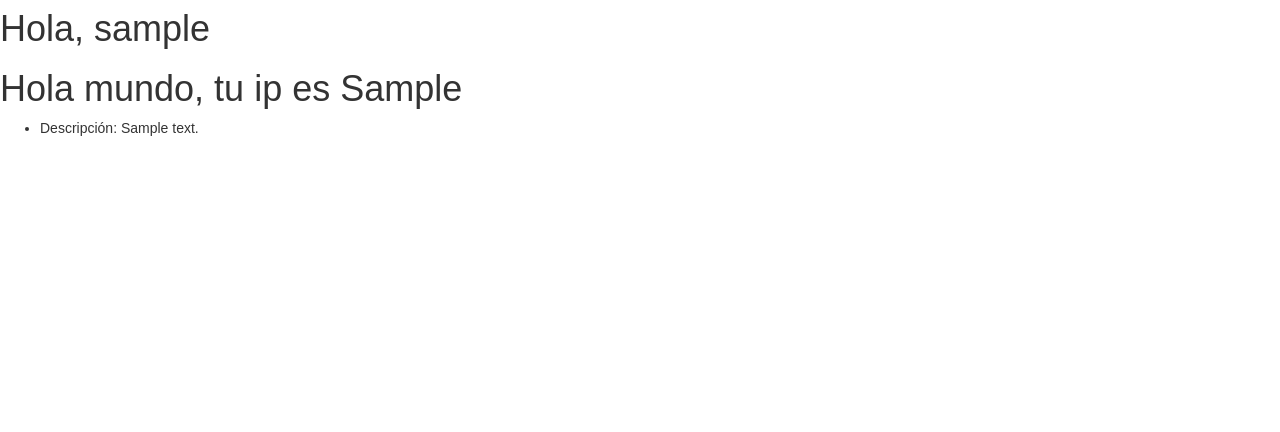
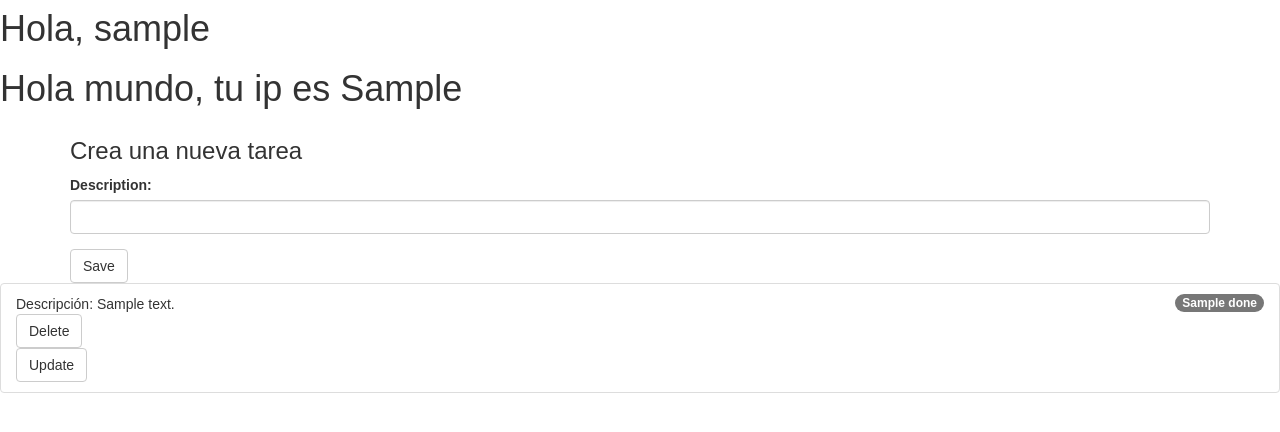
Before and after one commit to acruzmtz/CursoFlaskComentado, a Flask app: template app/templates/hello.html in a window 1280 px wide. Shown: the part 63-495 px from the top of the page. Run offline with Flask 2, Linux system fonts and the light colour scheme; the template is opened without the code that fills it: values that come from a table or form of the project are taken from there, most other values are stand-ins (such as "Sample title", 1, 10 or a date in 2020); some libraries are stand-ins or nearby versions.

Commit message:
the user can create, update and delete tasks

```diff
--- a/app/firebase_service.py
+++ b/app/firebase_service.py
@@ -24,3 +24,16 @@ def get_user(user_id):
 
 def get_todos(username):
     return db.collection('users').document(username).collection('todos').get()
+
+def add_todo(user_id, description):
+    todos_collection_ref = db.collection('users').document(user_id).collection('todos')
+    todos_collection_ref.add({'description': description, 'done': False})
+
+def delete(user_id, todo_id):
+    todo_ref = db.document('users/{}/todos/{}'.format(user_id, todo_id))
+    todo_ref.delete()
+
+def update_todo(user_id, todo_id, done):
+    todo_done = not bool(done)
+    todo_ref = db.document('users/{}/todos/{}'.format(user_id, todo_id))
+    todo_ref.update({'done': todo_done})
--- a/app/forms.py
+++ b/app/forms.py
@@ -3,8 +3,8 @@ from wtforms.fields import StringField, PasswordField, SubmitField
 from wtforms.validators import DataRequired
 
 class LoginForm(FlaskForm):
-    username = StringField('Nombre de usuario: ', validators=[DataRequired()])
-    password = PasswordField('Password', validators=[DataRequired()])
+    username = StringField('Username: ', validators=[DataRequired()])
+    password = PasswordField('Password: ', validators=[DataRequired()])
     # confirm_password = PasswordField('Confirma Password', validators=[DataRequired()])
     #
     # if password == confirm_password:
@@ -12,4 +12,16 @@ class LoginForm(FlaskForm):
     # else:
     #     print('no lo son')
 
-    submit = SubmitField('Enviar')
+    submit = SubmitField('send')
+
+
+class TodoForm(FlaskForm):
+    #name = StringField('Task: ', validators=[DataRequired()])
+    description = StringField('Description: ', validators=[DataRequired()])
+    submit = SubmitField('Save')
+
+class DeleteTodoForm(FlaskForm):
+    submit = SubmitField('Delete')
+
+class UpdateTodoForm(FlaskForm):
+    submit = SubmitField('Update')
--- a/app/templates/hello.html
+++ b/app/templates/hello.html
@@ -17,9 +17,14 @@
       <a href="{{url_for('home')}}">Inicio</a>
     {% endif%}
 
-    <ul>
+    <div class="container">
+      <h3>Crea una nueva tarea</h3>
+      {{ wtf.quick_form(todo_form)}}
+    </div>
+
+    <ul class="list-group">
       {% for todo in todos%}
-        {{ macro.render_todo(todo)}}
+        {{ macro.render_todo(todo, delete_todo, update_todo)}}
       {% endfor%}
     </ul>
 {% endblock%}
--- a/app/templates/login.html
+++ b/app/templates/login.html
@@ -9,4 +9,6 @@
     <div class="container">
       {{ wtf.quick_form(login_form) }}
     </div>
+
+    <a href="{{ url_for('auth.signup')}}">Registrarme</a>
 {% endblock%}
--- a/app/templates/macros.html
+++ b/app/templates/macros.html
@@ -1,3 +1,12 @@
-{% macro render_todo(todo)%}
-  <li><h5>Descripción: {{todo.to_dict().description}}</h5></li>
+{% import 'bootstrap/wtf.html' as wtf%}
+
+{% macro render_todo(todo, delete_todo, update_todo)%}
+  <li class="list-group-item">
+    <span class="badge">{{ todo.to_dict().done }}</span>
+    Descripción: {{ todo.to_dict().description }}
+
+    {{ wtf.quick_form(delete_todo, action=url_for('delete_todo', todo_id=todo.id)) }}
+    {{ wtf.quick_form(update_todo, action=url_for('update', todo_id=todo.id, done=todo.to_dict().done)) }}
+
+  </li>
 {% endmacro%}
--- a/main.py
+++ b/main.py
@@ -2,18 +2,20 @@ from flask import request, make_response, redirect, render_template, session, ur
 import unittest
 from flask_login import login_required, current_user
 from app import create_app
-from app.forms import LoginForm
-from app.firebase_service import get_users, get_todos
+from app.forms import TodoForm, DeleteTodoForm, UpdateTodoForm
+from app.firebase_service import get_users, get_todos, add_todo, delete, update_todo
 
 
 app = create_app()
 
 #todos = ['Mandar diseños navidad', 'Cerrar trato con proveedor', 'Entregar avances Break Food']
 
+
 @app.cli.command()
 def test():
     test = unittest.TestLoader().discover('tests')
     unittest.TextTestRunner().run(test)
+
 
 @app.route('/')
 def home():
@@ -23,21 +25,52 @@ def home():
 
     return response
 
+
 #importante respetar orden de los decoradores
-@app.route('/hello', methods=['GET'])
+@app.route('/hello', methods=['GET', 'POST'])
 @login_required
 def hello():
 
     user_ip = session.get('user_ip')
     username = current_user.id
+    todo_form = TodoForm()
+    delete_todo = DeleteTodoForm()
+    update_todo = UpdateTodoForm()
 
     context = {
         'user_ip': user_ip,
         'todos': get_todos(username=username),
-        'username': username
+        'username': username,
+        'todo_form': todo_form,
+        'delete_todo': delete_todo,
+        'update_todo': update_todo
     }
 
+    if todo_form.validate_on_submit():
+        description = todo_form.description.data
+        add_todo(username, description)
+
+        flash('La tarea se creo correctamente')
+
+        return redirect(url_for('hello'))
+
     return render_template('hello.html', **context)
+
+
+@app.route('/todos/delete/<todo_id>', methods=['POST'])
+def delete_todo(todo_id):
+    user_id = current_user.id
+    delete(user_id=user_id, todo_id=todo_id)
+
+    return redirect(url_for('hello'))
+
+
+@app.route('/todos/update/<todo_id>/<int:done>', methods=['POST'])
+def update(todo_id, done):
+    user_id = current_user.id
+    update_todo(user_id=user_id, todo_id=todo_id, done=done)
+
+    return redirect(url_for('hello'))
 
 
 @app.errorhandler(404)
```
